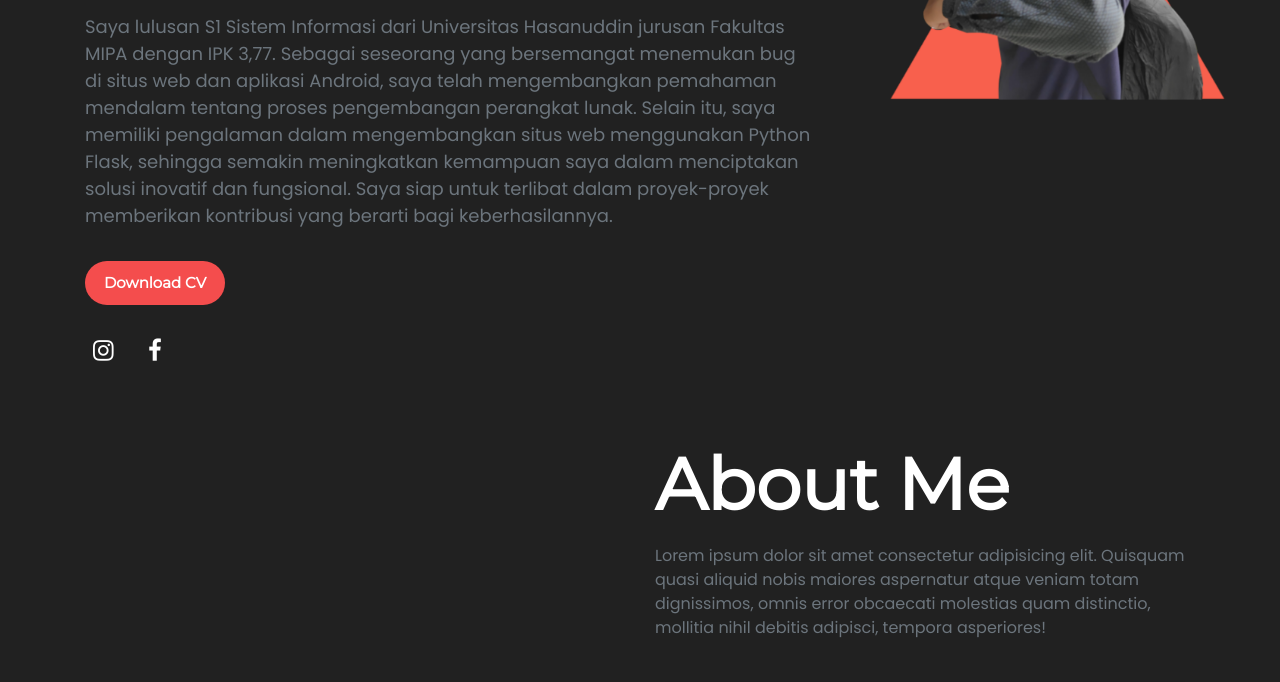
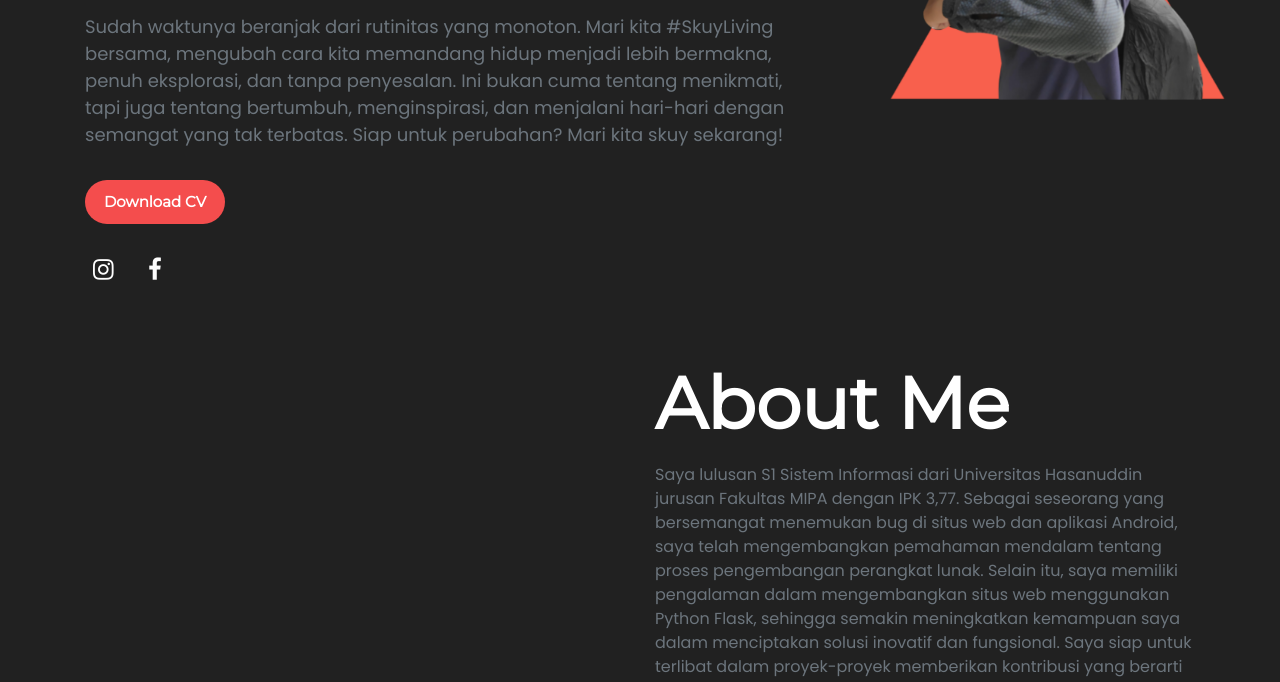
Before and after one commit to takdim/cv-boostrap-website, a plain HTML site: page Homepage Website/Muhammad Takdim/index.html in a window 1280 px wide. Shown: the part 430-1112 px from the top of the page. Drawn offline with nearby package versions, Linux system fonts and the light colour scheme.

Commit message:
Update index.html

```diff
--- a/Homepage Website/Muhammad Takdim/index.html
+++ b/Homepage Website/Muhammad Takdim/index.html
@@ -46,14 +46,11 @@
                 <h1 class="text-white myname">Muhammad Takdim</h1>
                 <p class="text-white mt-3 jurusan">Mari kita Skuy Living bersama</p>
                 <p class="text-muted mt-3 about">
-                    Saya lulusan S1 Sistem Informasi dari Universitas Hasanuddin jurusan Fakultas
-                    MIPA dengan IPK 3,77. Sebagai seseorang yang bersemangat menemukan bug
-                    di situs web dan aplikasi Android, saya telah mengembangkan pemahaman
-                    mendalam tentang proses pengembangan perangkat lunak. Selain itu, saya
-                    memiliki pengalaman dalam mengembangkan situs web menggunakan Python
-                    Flask, sehingga semakin meningkatkan kemampuan saya dalam menciptakan
-                    solusi inovatif dan fungsional. Saya siap untuk terlibat dalam proyek-proyek
-                    memberikan kontribusi yang berarti bagi keberhasilannya.
+                    Sudah waktunya beranjak dari rutinitas yang monoton.
+                    Mari kita #SkuyLiving bersama, mengubah cara kita memandang hidup menjadi lebih bermakna,
+                    penuh eksplorasi, dan tanpa penyesalan. Ini bukan cuma tentang menikmati, tapi juga tentang
+                    bertumbuh, menginspirasi, dan menjalani hari-hari dengan semangat yang tak terbatas.
+                    Siap untuk perubahan? Mari kita skuy sekarang!
 
                 </p>
                 <a href="https://takdim.github.io/cv-boostrap-website/Homepage%20Website/Muhammad%20Takdim/CV%20MUHAMMAD%20TAKDIM(indo%20ver).pdf" class="btn rounded-pill text-white font-weight-bold tombol mt-3 ">Download CV</a>
@@ -77,10 +74,15 @@
 
             <div class="col-6 column-right-about mt-5">
                 <h1 class="bio-about-me text-white">About Me</h1>
-                <p class="mt-3 text-muted bio about-2">Lorem ipsum dolor sit amet consectetur adipisicing elit.
-                    Quisquam quasi aliquid nobis maiores aspernatur atque veniam totam dignissimos,
-                    omnis error obcaecati molestias quam distinctio, mollitia nihil debitis adipisci,
-                    tempora asperiores!
+                <p class="mt-3 text-muted bio about-2">
+                    Saya lulusan S1 Sistem Informasi dari Universitas Hasanuddin jurusan Fakultas
+                    MIPA dengan IPK 3,77. Sebagai seseorang yang bersemangat menemukan bug
+                    di situs web dan aplikasi Android, saya telah mengembangkan pemahaman
+                    mendalam tentang proses pengembangan perangkat lunak. Selain itu, saya
+                    memiliki pengalaman dalam mengembangkan situs web menggunakan Python
+                    Flask, sehingga semakin meningkatkan kemampuan saya dalam menciptakan
+                    solusi inovatif dan fungsional. Saya siap untuk terlibat dalam proyek-proyek
+                    memberikan kontribusi yang berarti bagi keberhasilannya.
                 </p>
                 <table class="table table-borderless table-lg-responsive table-bio mt-5 text-white shadow p-3 mb-5 rounded">
                     <tbody>
```
